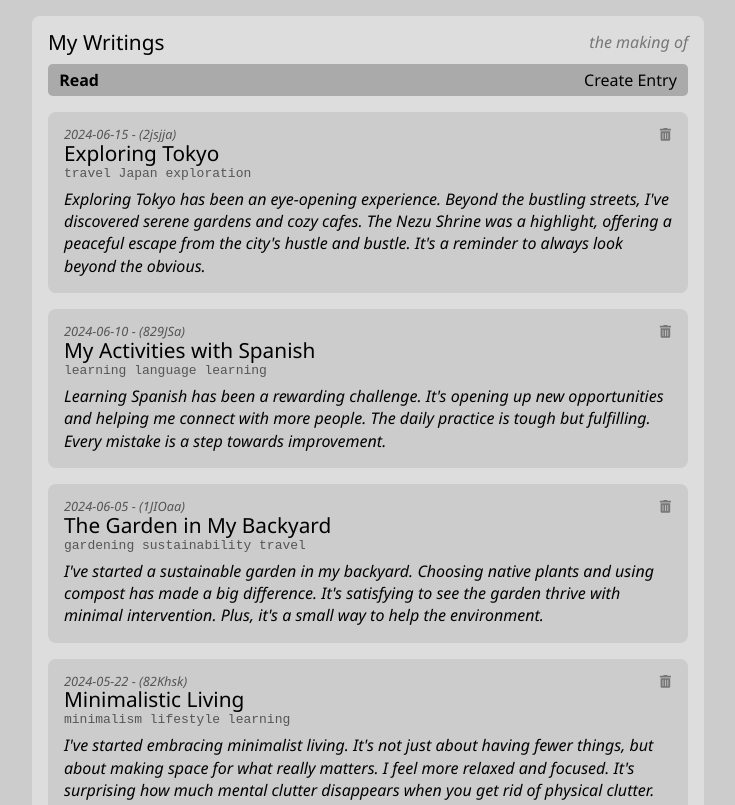
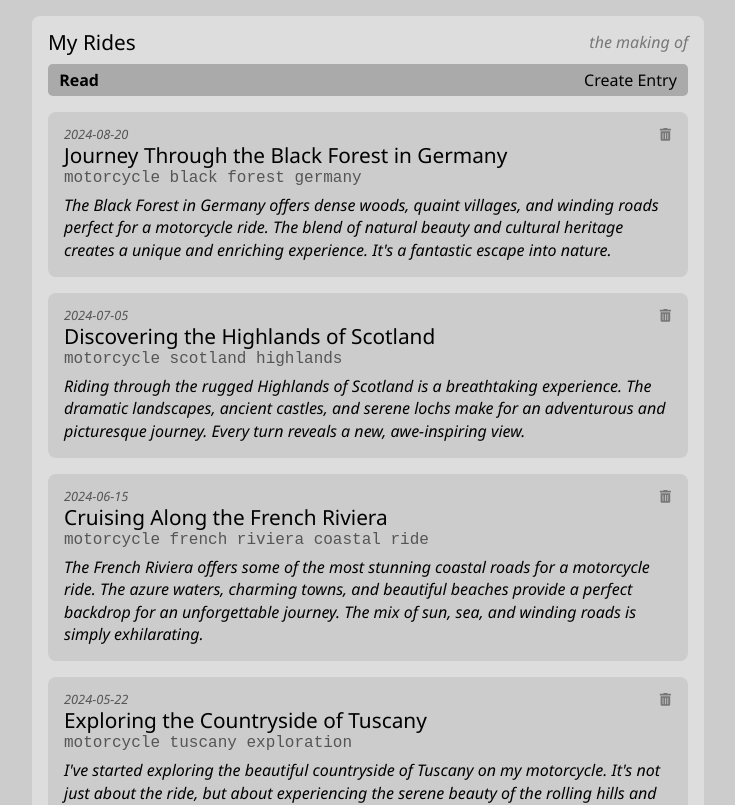
Before and after one commit to edwardtanguay/coding-challenge-react-blogsite-calimoto, a React (Vite) app: page /blog in a window 1280 px wide. Shown: the top 805 px of the page, without its empty margins (272-1007 px from the left). Built offline with nearby package versions, Linux system fonts and the light colour scheme.

Commit message:
converted topic to motorcycle rides

```diff
--- a/index.html
+++ b/index.html
@@ -4,7 +4,7 @@
 		<meta charset="UTF-8" />
 		<link rel="icon" type="image/svg+xml" href="/vite.svg" />
 		<meta name="viewport" content="width=device-width, initial-scale=1.0" />
-		<title>My Writings</title>
+		<title>My Rides</title>
 	</head>
 	<body>
 		<div id="root"></div>
--- a/src/components/Header.tsx
+++ b/src/components/Header.tsx
@@ -5,7 +5,7 @@ export const Header = () => {
 	return (
 		<div>
 			<div className="header">
-				<h1>My Writings</h1>
+				<h1>My Rides</h1>
 				<NavLink to="/making-of">the making of</NavLink>
 			</div>
 			<Nav />
--- a/src/data/blogEntries.json
+++ b/src/data/blogEntries.json
@@ -2,36 +2,36 @@
 	{
 		"id": "28JKs1",
 		"date": "2024-05-01",
-		"title": "My Morning Run",
-		"body": "Today, I woke up early for a morning run. The world was so peaceful and quiet. The crisp air and solitude helped clear my mind. It's amazing how such a small thing can set a positive tone for the entire day.",
-		"tags": ["morning", "exercise", "learning"]
+		"title": "Scenic Ride Through the Alps",
+		"body": "Today, I embarked on a scenic ride through the majestic Alps. The breathtaking landscapes and winding roads offered an exhilarating experience. The crisp mountain air and the solitude of the open road made this ride unforgettable. It's amazing how such an adventure can set a positive tone for the entire trip.",
+		"tags": ["motorcycle", "alps", "adventure"]
 	},
 	{
 		"id": "82Khsk",
 		"date": "2024-05-22",
-		"title": "Minimalistic Living",
-		"body": "I've started embracing minimalist living. It's not just about having fewer things, but about making space for what really matters. I feel more relaxed and focused. It's surprising how much mental clutter disappears when you get rid of physical clutter.",
-		"tags": ["minimalism", "lifestyle", "learning"]
+		"title": "Exploring the Countryside of Tuscany",
+		"body": "I've started exploring the beautiful countryside of Tuscany on my motorcycle. It's not just about the ride, but about experiencing the serene beauty of the rolling hills and vineyards. I feel more connected to the landscape and the culture. It's surprising how much joy and relaxation you can find when you immerse yourself in such a picturesque environment.",
+		"tags": ["motorcycle", "tuscany", "exploration"]
 	},
 	{
-		"id": "2jsjja",
+		"id": "63Lkdm",
 		"date": "2024-06-15",
-		"title": "Exploring Tokyo",
-		"body": "Exploring Tokyo has been an eye-opening experience. Beyond the bustling streets, I've discovered serene gardens and cozy cafes. The Nezu Shrine was a highlight, offering a peaceful escape from the city's hustle and bustle. It's a reminder to always look beyond the obvious.",
-		"tags": ["travel", "Japan", "exploration"]
+		"title": "Cruising Along the French Riviera",
+		"body": "The French Riviera offers some of the most stunning coastal roads for a motorcycle ride. The azure waters, charming towns, and beautiful beaches provide a perfect backdrop for an unforgettable journey. The mix of sun, sea, and winding roads is simply exhilarating.",
+		"tags": ["motorcycle", "french riviera", "coastal ride"]
 	},
 	{
-		"id": "829JSa",
-		"date": "2024-06-10",
-		"title": "My Activities with Spanish",
-		"body": "Learning Spanish has been a rewarding challenge. It's opening up new opportunities and helping me connect with more people. The daily practice is tough but fulfilling. Every mistake is a step towards improvement.",
-		"tags": ["learning", "language", "learning"]
+		"id": "74Hjko",
+		"date": "2024-07-05",
+		"title": "Discovering the Highlands of Scotland",
+		"body": "Riding through the rugged Highlands of Scotland is a breathtaking experience. The dramatic landscapes, ancient castles, and serene lochs make for an adventurous and picturesque journey. Every turn reveals a new, awe-inspiring view.",
+		"tags": ["motorcycle", "scotland", "highlands"]
 	},
 	{
-		"id": "1JIOaa",
-		"date": "2024-06-05",
-		"title": "The Garden in My Backyard",
-		"body": "I've started a sustainable garden in my backyard. Choosing native plants and using compost has made a big difference. It's satisfying to see the garden thrive with minimal intervention. Plus, it's a small way to help the environment.",
-		"tags": ["gardening", "sustainability", "travel"]
+		"id": "85Lplw",
+		"date": "2024-08-20",
+		"title": "Journey Through the Black Forest in Germany",
+		"body": "The Black Forest in Germany offers dense woods, quaint villages, and winding roads perfect for a motorcycle ride. The blend of natural beauty and cultural heritage creates a unique and enriching experience. It's a fantastic escape into nature.",
+		"tags": ["motorcycle", "black forest", "germany"]
 	}
 ]
--- a/src/pages/PageBlog.tsx
+++ b/src/pages/PageBlog.tsx
@@ -11,7 +11,7 @@ export const PageBlog = () => {
 				return (
 					<div key={index} className="blogEntry">
 						<div className="blogEntryHeader">
-							<div className="date">{blogEntry.date} - ({blogEntry.id})</div>
+							<div className="date">{blogEntry.date}</div>
 							<div className="deleteIcon">
 								<FaTrashAlt
 									onClick={() =>
--- a/src/styles/index.scss
+++ b/src/styles/index.scss
@@ -64,12 +64,14 @@ body {
 			.title {
 				font-size: 1.3rem;
 				margin-bottom: 0.2rem;
+				line-height: 1.5rem;
 			}
 
 			.tags {
 				font-family: monospace;
 				color: #555;
 				margin-bottom: 0.5rem;
+				font-size: 1rem;
 			}
 
 			.body {
```
Also changed, not shown: dev/notes.txt.
